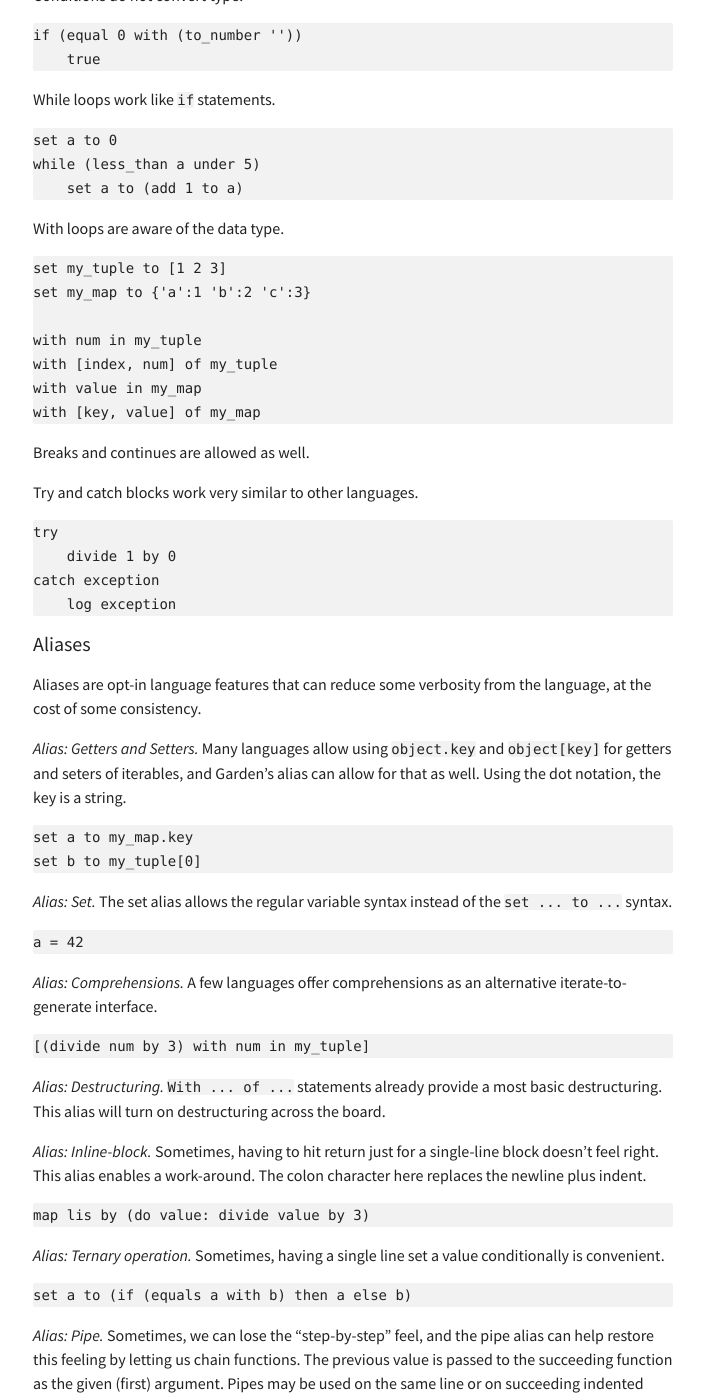
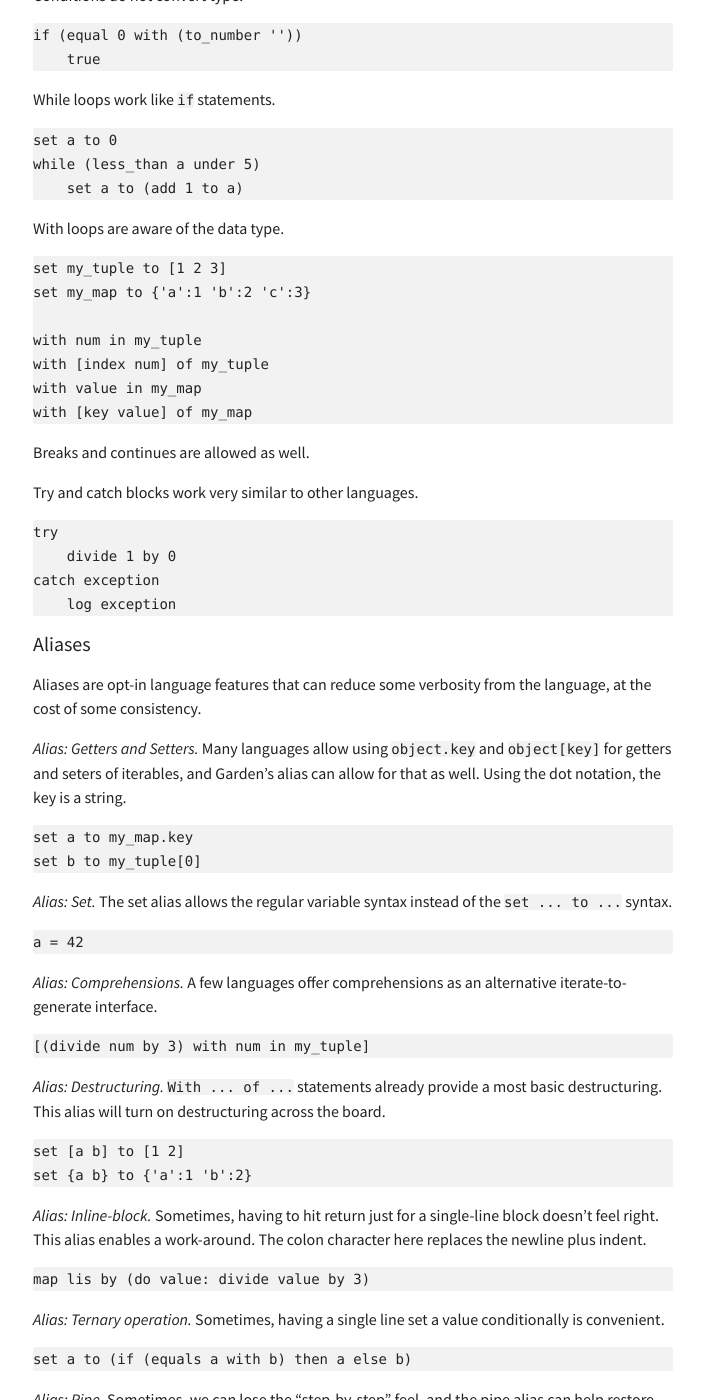
Before and after one commit to heiskr/heiskr.github.io, a Jekyll site: the page built from _posts/2014-06-24-garden.md, in a window 1280 px wide and 1400 px high, scrolled down 4437 px. Shown: the whole window, without its empty margins (287-991 px from the left). Built offline with Jekyll 4.4.1, drawn with Linux system fonts in a browser that asks for light colours; nearby versions of some CDN libraries; comment, search, counter and statistics services are not loaded.

Commit message:
Cleaning up the commas

```diff
--- a/_posts/2014-06-24-garden.md
+++ b/_posts/2014-06-24-garden.md
@@ -218,9 +218,9 @@ With loops are aware of the data type.
     set my_map to {'a':1 'b':2 'c':3}
 
     with num in my_tuple
-    with [index, num] of my_tuple
+    with [index num] of my_tuple
     with value in my_map
-    with [key, value] of my_map
+    with [key value] of my_map
 
 Breaks and continues are allowed as well.
 
@@ -249,6 +249,9 @@ Aliases are opt-in language features that can reduce some verbosity from the lan
     [(divide num by 3) with num in my_tuple]
 
 *Alias: Destructuring.* `With ... of ...` statements already provide a most basic destructuring. This alias will turn on destructuring across the board.
+
+    set [a b] to [1 2]
+    set {a b} to {'a':1 'b':2}
 
 *Alias: Inline-block.* Sometimes, having to hit return just for a single-line block doesn't feel right. This alias enables a work-around. The colon character here replaces the newline plus indent.
 
```
